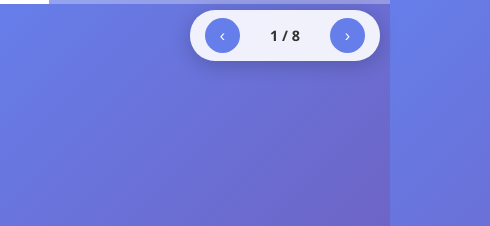
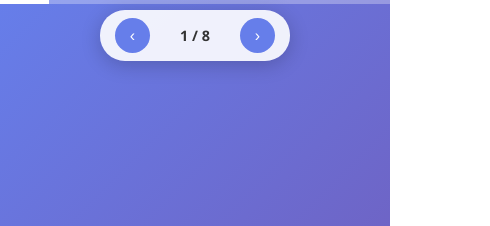
Before and after one commit to RedactedMan/unconference2025, a plain HTML site: page index.html in a window 390 px wide. Shown: the top 226 px of the page, 490 px wide, since content can reach past the window. Drawn offline with Linux system fonts and the light colour scheme.

Commit message:
Mobile improvements.

```diff
--- a/styles.css
+++ b/styles.css
@@ -7,6 +7,7 @@
 body {
     font-family: 'Segoe UI', Tahoma, Geneva, Verdana, sans-serif;
     background: linear-gradient(135deg, #667eea 0%, #764ba2 100%);
+    background-attachment: fixed;
     color: #333;
     overflow: hidden;
     height: 100vh;
@@ -667,8 +668,28 @@ body {
 }
 
 @media (max-width: 768px) {
+    body {
+        overflow-y: auto;
+        overflow-x: hidden;
+        height: auto;
+        min-height: 100vh;
+    }
+
     .slide {
-        padding: 80px 20px 20px 20px;
+        padding: 100px 20px 40px 20px;
+        position: relative;
+        height: auto;
+        min-height: 100vh;
+        transform: none;
+    }
+
+    .slide.active {
+        transform: none;
+    }
+
+    .slide-content {
+        overflow-y: visible;
+        max-height: none;
     }
 
     .slide-title {
@@ -688,15 +709,24 @@ body {
     }
 
     .slide-nav {
+        position: fixed;
         top: 10px;
-        right: 10px;
+        left: 50%;
+        transform: translateX(-50%);
+        right: auto;
         padding: 8px 15px;
+        z-index: 1000;
     }
 
     .nav-btn {
         width: 35px;
         height: 35px;
         font-size: 16px;
+    }
+
+    .time-block-inline {
+        font-size: 0.9rem;
+        padding: 0.6rem 1rem;
     }
 
     /* Sessions grid to single column */
```
